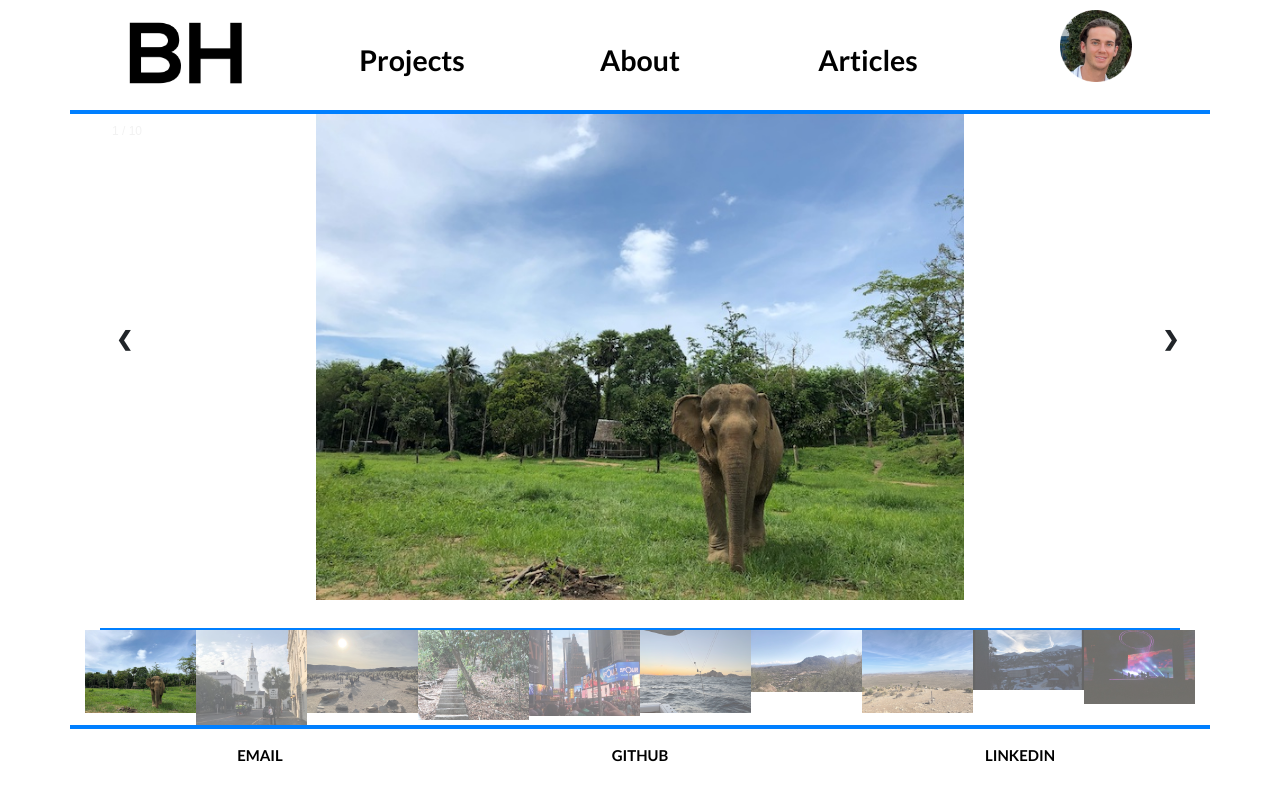
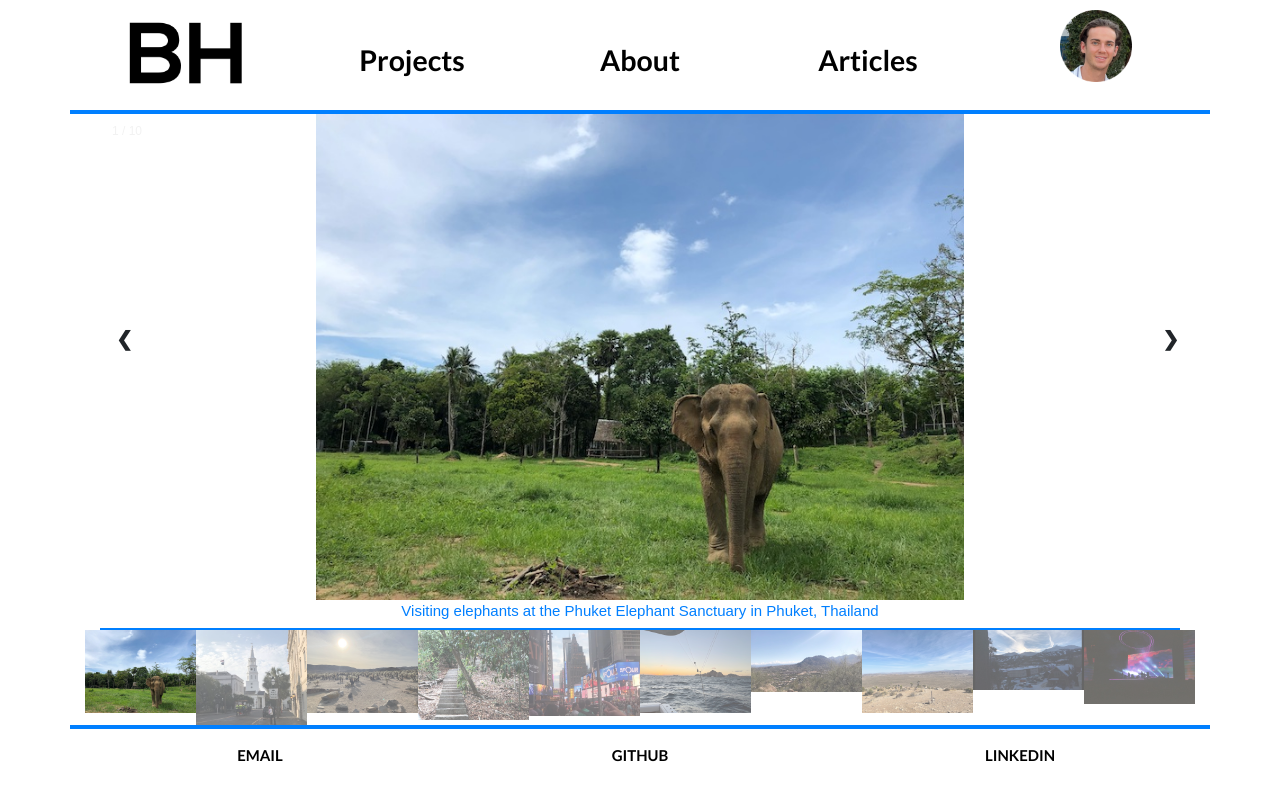
Before and after one commit to beauhodes/beauhodes.github.io, a Jekyll site: the page built from gallery/index.html, in a window 1280 px wide. Shown: the top 801 px of the page. Built offline with Jekyll 4.4.1, drawn with Linux system fonts in a browser that asks for light colours; nearby versions of some CDN libraries.

Commit message:
Update index.html

```diff
--- a/gallery/index.html
+++ b/gallery/index.html
@@ -63,7 +63,7 @@ title: Travel Gallery
 
   <!--Captions-->
   <div class="caption-container">
-    <p id="caption" style="color: white;"></p>
+    <p id="caption" style="color: #007fff;"></p>
   </div>
 
   <!-- Thumbnail images -->
```
